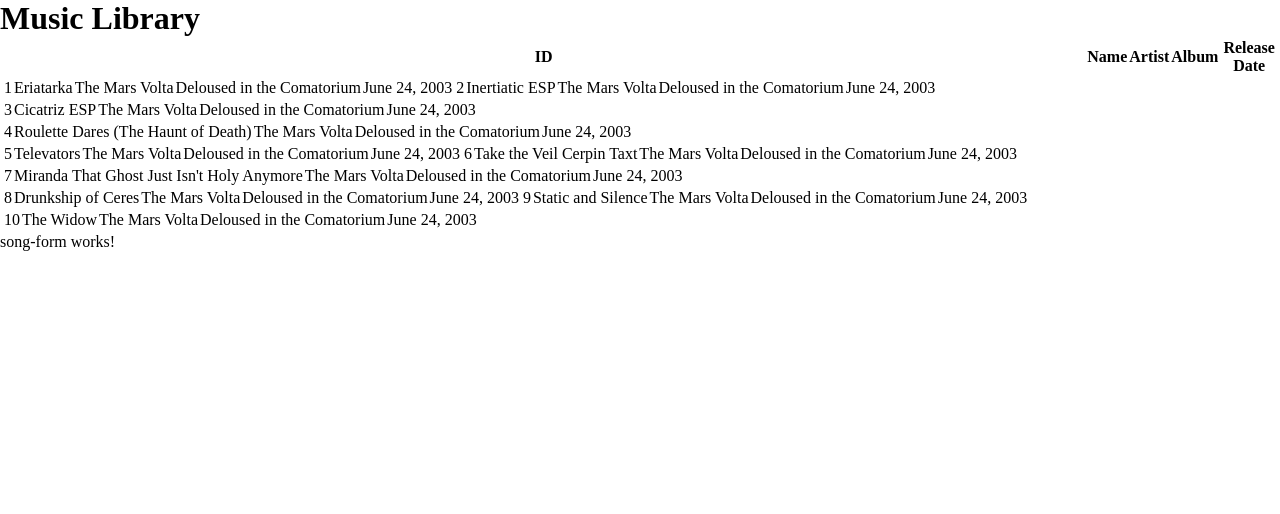
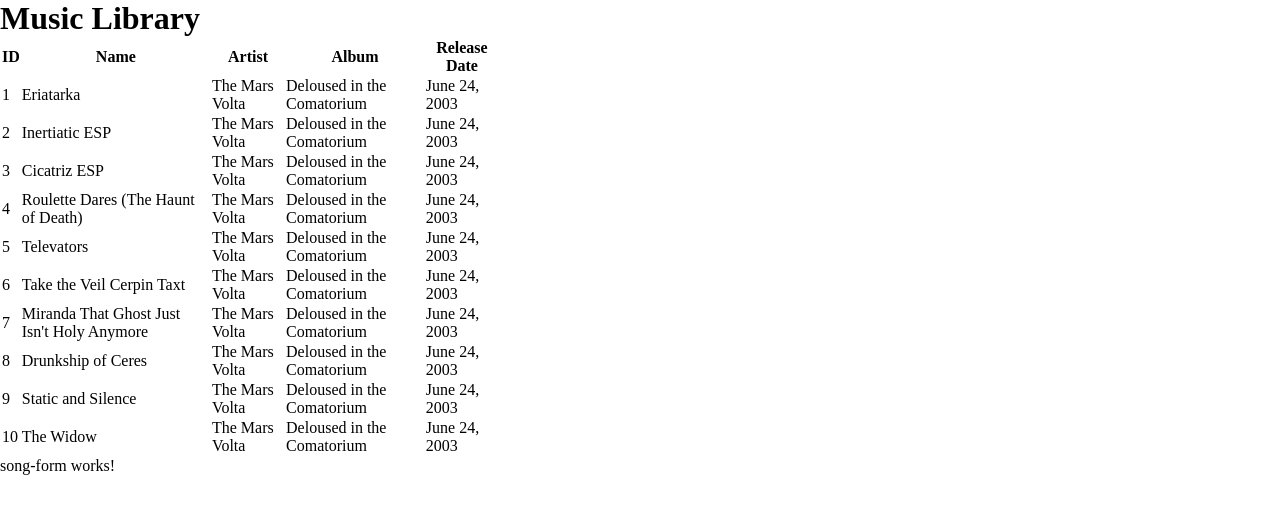
Before and after one commit to jjvega86/music-library-angular, an Angular app: page / in a window 1280 px wide. Shown: the top 514 px of the page. Built offline with nearby package versions, Linux system fonts and the light colour scheme.

Commit message:
Table mvp

```diff
--- a/src/app/song-table/song-table.component.css
+++ b/src/app/song-table/song-table.component.css
@@ -0,0 +1,4 @@
+table {
+  display: block;
+  width: 500px;
+}
--- a/src/app/song-table/song-table.component.html
+++ b/src/app/song-table/song-table.component.html
@@ -9,6 +9,12 @@
     </tr>
   </thead>
   <tbody>
-    <song-row *ngFor="let song of songs" [song]="song"></song-row>
+    <tr *ngFor="let song of songs">
+        <td>{{ song.id }}</td>
+        <td>{{ song.name }}</td>
+        <td>{{ song.artist }}</td>
+        <td>{{ song.album }}</td>
+        <td>{{ song.releaseDate }}</td>
+    </tr>
   </tbody>
 </table>
--- a/src/app/song-table/song-table.component.ts
+++ b/src/app/song-table/song-table.component.ts
@@ -1,11 +1,10 @@
 import { Component } from '@angular/core';
 import { CommonModule } from '@angular/common';
-import { SongComponent } from '../song/song.component';
 
 @Component({
   selector: 'app-song-table',
   standalone: true,
-  imports: [CommonModule, SongComponent],
+  imports: [CommonModule],
   templateUrl: './song-table.component.html',
   styleUrls: ['./song-table.component.css']
 })
--- a/src/app/song/song.component.html
+++ /dev/null
@@ -1,7 +0,0 @@
-<tr>
-  <td>{{ song.id }}</td>
-  <td>{{ song.name }}</td>
-  <td>{{ song.artist }}</td>
-  <td>{{ song.album }}</td>
-  <td>{{ song.releaseDate }}</td>
-</tr>
```
Also changed, not shown: src/app/song/song.component.ts (deleted, +0 -14 lines), src/app/song/song.component.css (deleted).
